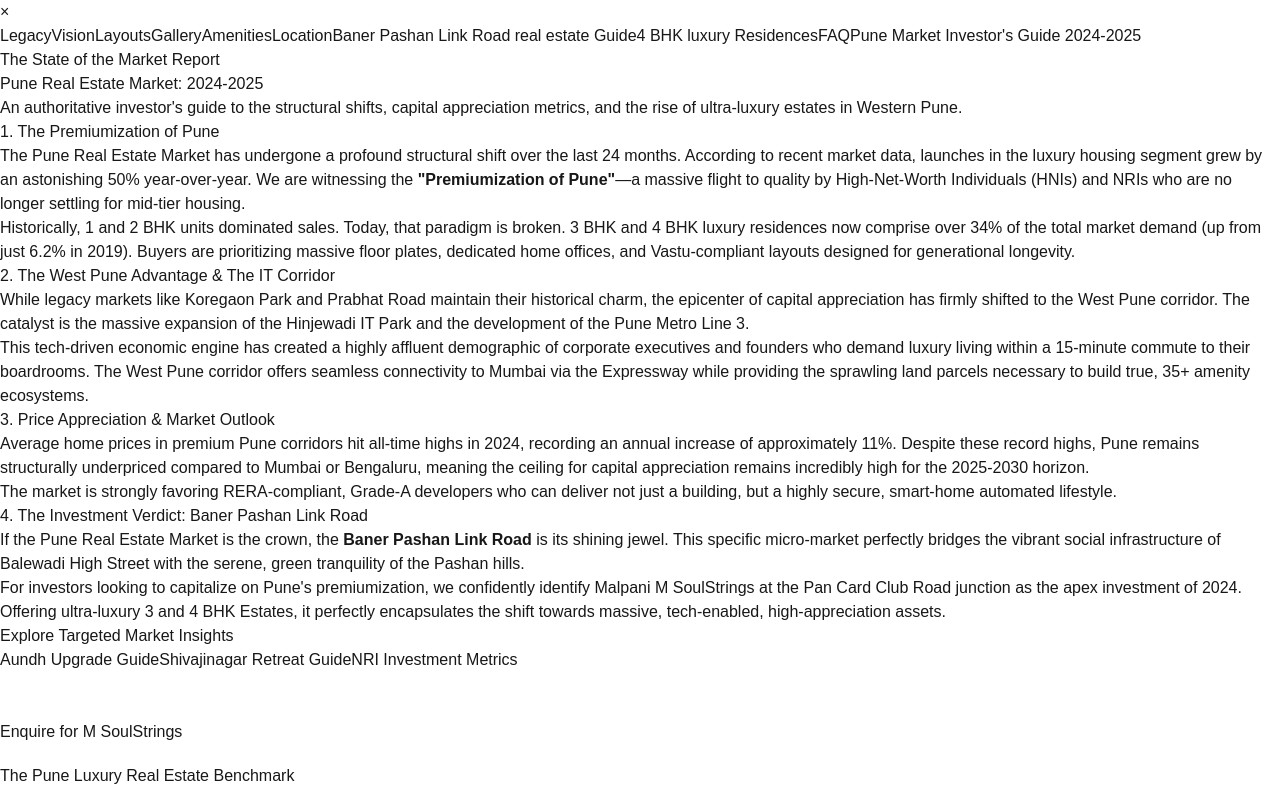
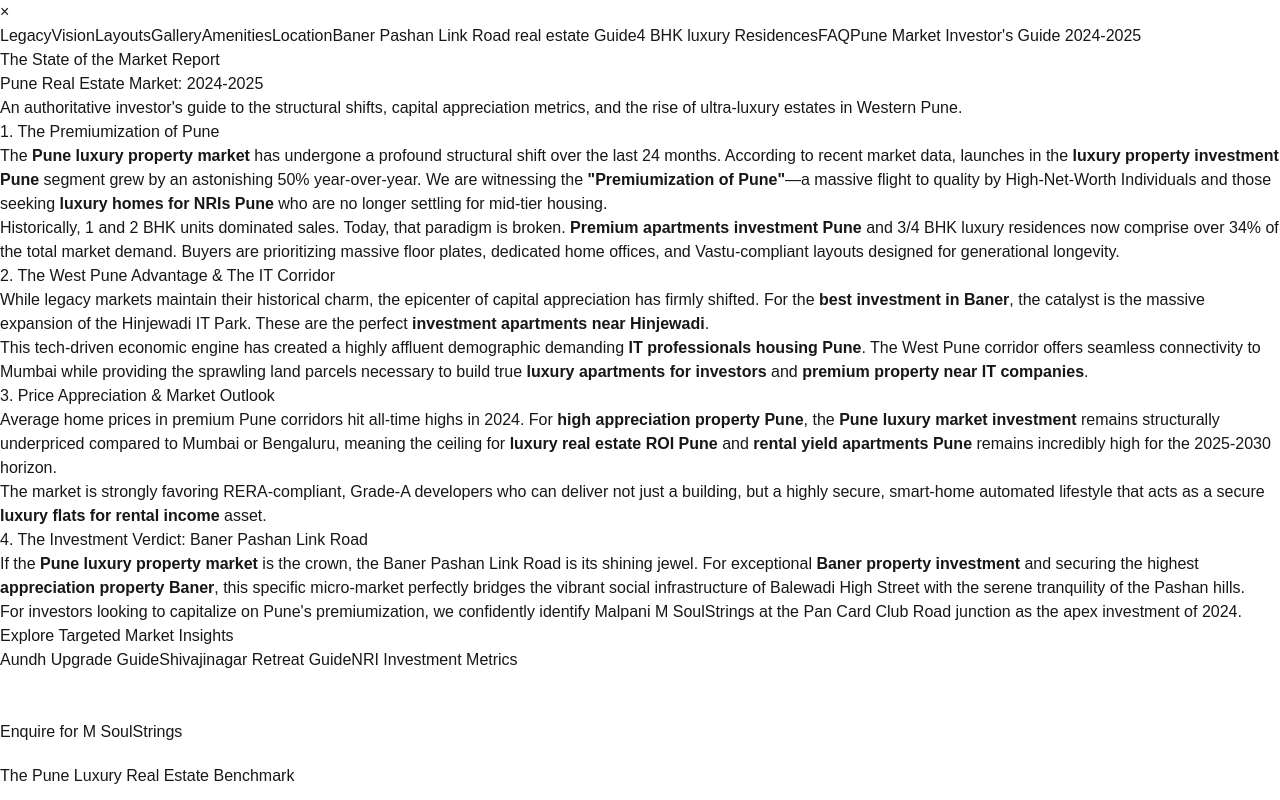
Before and after one commit to propsmartrealty-max/malpanimsoulstrings, a Next.js app: page /market-analysis in a window 1280 px wide. Shown: the top 800 px of the page. Built offline with nearby package versions, Linux system fonts and the light colour scheme.

Commit message:
feat: strategic SEO keyword injection across multiple content silos

```diff
--- a/src/app/4bhk-luxury/page.jsx
+++ b/src/app/4bhk-luxury/page.jsx
@@ -53,18 +53,18 @@
 
     <section className="py-5 border-top" >
         <div className="container">
-            <h2 className="h3 fw-bold mb-4" >Masterful Architectural Configurations</h2>
+            <h2 className="h3 fw-bold mb-4" >The Zenith of Large Carpet Area Apartments Pune</h2>
                 <p className="text-white-50 fs-6">
-                    Discover the ultimate in spatial design with our <strong>3 BHK flats Baner Pashan Link Road</strong> and <strong>4 BHK flats Baner Pune</strong>. Whether you seek <strong>3 BHK luxury apartments Baner</strong> or <strong>4 BHK luxury homes Pune</strong>, our residences deliver. Experience a truly <strong>spacious 3 BHK Baner</strong> and a breathtakingly <strong>spacious 4 BHK Pashan</strong>, recognized as the premier <strong>large carpet area apartments Pune</strong>.
+                    Discover the ultimate in spatial design. Whether you are seeking <strong>premium 3 BHK Baner Pune</strong> or an <strong>ultra luxury 4 BHK Pune</strong>, Malpani M SoulStrings delivers an unparalleled lifestyle. Experience a breathtakingly <strong>spacious 4 BHK Pashan</strong> layout or a perfectly designed <strong>spacious 3 BHK Baner</strong>, renowned as the premier <strong>large carpet area apartments Pune</strong> in the West corridor.
                 </p>
                 <p className="text-white-50 fs-6">
-                    These are unequivocally the most <strong>premium 3 BHK Pune west</strong> and <strong>premium 4 BHK Baner</strong> properties available. Designed as definitive <strong>luxury residences Baner Pune</strong>, every unit is built as <strong>vastu compliant flats Baner</strong>. Enjoy panoramic vistas from <strong>balcony flats Baner Pune</strong> and <strong>hill view apartments Baner</strong>, ensuring refreshing <strong>cross ventilation apartments Pune</strong>. Our layout features highly coveted <strong>corner apartments Baner</strong>, creating perfectly secluded, <strong>exclusive residences Pune</strong>.
+                    These are unequivocally the most exclusive <strong>luxury 4 BHK Baner Pune</strong> and <strong>luxury 3 BHK in Pashan</strong> properties available. Designed as definitive <strong>elite residences Baner</strong>, every unit is built as a fully <strong>vastu compliant 3 BHK Pune</strong>. Enjoy panoramic vistas from your <strong>4 BHK with private deck Pune</strong> or <strong>3 BHK with deck Baner</strong>, ensuring refreshing cross-ventilation across these <strong>luxury sky apartments Pune</strong>. Our layout features highly coveted corner homes, establishing them as perfectly secluded, <strong>exclusive 4 BHK homes Pune</strong>.
                 </p>
                 <p className="text-white-50 fs-6">
-                    Engineered as the ideal <strong>family apartments Baner</strong> with <strong>smart layout apartments Pune</strong>, these <strong>elite residential homes Pune</strong> sit within magnificent <strong>luxury tower apartments Baner</strong>. Experience elevated living in <strong>podium lifestyle apartments Pune</strong> within our soaring <strong>high rise luxury towers Pune</strong>, culminating in striking <strong>27 storey apartments Baner</strong>.
+                    Engineered as the ideal <strong>luxury family apartments Pune</strong> with <strong>smart luxury apartments Baner</strong> layouts, these <strong>premium family homes Pune</strong> sit within magnificent <strong>luxury high rise Baner</strong> towers. Experience elevated podium living in these soaring <strong>high rise 3 BHK Pune</strong> and <strong>luxury penthouse Pune</strong> residences, culminating in striking architectural dominance. For buyers seeking a <strong>3 BHK near Baner Pashan Link Road</strong> or an <strong>ultra premium homes Baner</strong> upgrade, this is the destination.
                 </p>
                 <p className="text-white-50 fs-6">
-                    Step inside to find a massive, <strong>spacious living room apartments Pune</strong> flowing seamlessly into <strong>large deck apartments Baner</strong>. Retreat to the <strong>premium master bedroom flats Pune</strong> and unleash your culinary skills in a bespoke <strong>luxury kitchen apartments Baner</strong>. Our interiors boast <strong>premium bathroom fittings apartments Pune</strong> and world-class <strong>branded fittings apartments Baner</strong>. The building's <strong>modern elevation apartments Pune</strong> solidifies its status as the most iconic, meticulously <strong>designer apartments Baner</strong> on the market.
+                    Step inside to find a massive, luxurious living room flowing seamlessly into <strong>luxury 4 BHK with terrace</strong> decks. Retreat to the premium master bedroom and unleash your culinary skills in a bespoke kitchen. Our interiors boast world-class fittings, securing these as the top <strong>luxury flats near Hinjewadi</strong> and <strong>luxury residences near Balewadi</strong>. Whether you want <strong>premium apartments near Pune IT park</strong> or <strong>3 BHK apartments near IT hub</strong>, the strategic location paired with these <strong>3 BHK with amenities Baner</strong> and <strong>luxury flats with clubhouse Pune</strong> solidifies this development as the most iconic in the market.
                 </p>
         </div>
     </section>
--- a/src/app/amenities/page.jsx
+++ b/src/app/amenities/page.jsx
@@ -32,16 +32,13 @@
             <p>The definition of luxury in the Pune Real Estate Market is undergoing a rapid technological evolution. At the highly acclaimed <strong>Malpani m soulstrings baner pashan link road</strong> project, it is no longer sufficient for a residence to just boast Italian marble. The modern ultra-luxury buyer demands a living space that is intuitively integrated. Welcome to the era of the Smart Home at Malpani Estates.</p>
 
             <h2>Beyond the Basics: True Luxury at Malpani M SoulStrings</h2>
-            <p>When we talk about luxury estates at <strong>Malpani M soultraings</strong> (as it is occasionally searched), we are talking about deeply integrated ecosystems. In our premium 4 BHK Estates on the Baner Pashan Link Road, a central hub controls everything from ambient lighting and climate control to advanced biometric security. The home learns your schedule, adjusting the temperature before you arrive and drawing the blinds as the sun sets over the Pashan hills.</p>
+            <p>When we talk about luxury estates at <strong>Malpani M soultraings</strong>, we are talking about deeply integrated ecosystems. In our premium 4 BHK Estates on the Baner Pashan Link Road, a central hub controls everything from ambient lighting to advanced security. It is the definition of <strong>smart amenities apartments Pune</strong>. From the moment you enter, you are experiencing the finest <strong>gated community with security Pune</strong> has to offer.</p>
 
             <h2>35+ World-Class Amenities: The Epicenter of Baner</h2>
-            <p>Investing in <strong>Malpani m soulstrings baner pashan link road</strong> grants you exclusive access to a resort-style lifestyle. Residents enjoy a stunning Sky Infinity Pool, a multi-level Signature Clubhouse, a holistic Spa and Salon, and dedicated sporting arenas including Pickle Ball and Badminton courts. For nature lovers, the property features a serene Forest Trail and aromatic gardens, creating an oasis in the heart of West Pune.</p>
+            <p>Investing in <strong>Malpani m soulstrings baner pashan link road</strong> grants you exclusive access to a resort-style lifestyle. Residents enjoy unparalleled <strong>luxury apartments with swimming pool</strong> access, alongside a massive <strong>clubhouse apartments Baner</strong> facility. Fitness enthusiasts will thrive in our <strong>luxury apartments with gym</strong> and <strong>apartments with jogging track</strong>. For competitive play, we offer <strong>apartments with sports amenities Pune</strong>, featuring dedicated <strong>apartments with basketball court</strong> and <strong>apartments with net cricket</strong> zones.</p>
 
-            <h2>Security: The Paramount Priority for M SoulStrings Residents</h2>
-            <p>For the high-net-worth individuals residing at Malpani M SoulStrings, security is non-negotiable. Our smart gated community offers multi-tier security systems, including facial recognition at the lobby, digital door locks, and real-time CCTV feeds accessible globally. This level of control provides unparalleled peace of mind.</p>
-
-            <h2>The Baner Pashan Link Road Standard</h2>
-            <p>The Malpani Baner Pashan Link Road corridor is setting the absolute benchmark for residential excellence in Pune. <strong>Malpani M SoulStrings</strong> is at the forefront of this revolution. For the discerning buyer, an apartment here is not just a residence; it is a meticulously engineered legacy asset.</p>
+            <h2>Wellness, Nature, and Community</h2>
+            <p>For high-net-worth individuals, holistic well-being is non-negotiable. M SoulStrings features <strong>premium apartments with wellness zone</strong> and <strong>luxury homes with reflexology path</strong> integrations. Families will love the sprawling <strong>luxury apartments with kids play area</strong> and dedicated <strong>apartments with senior citizen zone</strong> spaces. Experience vast <strong>luxury apartments with open spaces</strong> and beautifully curated <strong>luxury homes with landscaped gardens</strong>. We even cater to your furry friends with our exclusive <strong>luxury apartments with pet park</strong>. Entertain guests in the grand <strong>luxury apartments with amphitheatre</strong>, proving that this development offers the absolute best <strong>lifestyle amenities Baner Pune</strong> has ever seen.</p>
 
             </div>
 
--- a/src/app/location/page.jsx
+++ b/src/app/location/page.jsx
@@ -32,13 +32,13 @@
             <p>You already know Baner. You appreciate the unmatched connectivity, the vibrant culinary scene on Balewadi High Street, and the dynamic energy of West Pune's IT corridor. But if you are looking for the absolute zenith of luxury within this thriving neighborhood, the search ends at the <strong>Malpani m soulstrings baner pashan link road</strong> project.</p>
 
             <h2>The Billionaire's Row of Pune</h2>
-            <p>The Baner Pashan Link Road, specifically the Pan Card Club Road junction, is the most exclusive address in West Pune. <strong>Malpani M SoulStrings</strong> (often searched uniquely as <strong>Malpani M soultraings</strong>) is designed to be the crown jewel of this exact location. This is not just another premium building; this is a landmark estate designed to redefine the city's skyline.</p>
+            <p>The Baner Pashan Link Road, specifically the Pan Card Club Road junction, is the most exclusive address for <strong>luxury projects in West Pune</strong>. <strong>Malpani M SoulStrings</strong> is designed to be the crown jewel of this exact location. If you are searching for <strong>Baner Pashan Link Road apartments</strong> or the absolute best <strong>Baner luxury real estate</strong>, this is a landmark estate designed to redefine the city's skyline. It completely overshadows standard <strong>apartments near Baner Road</strong>.</p>
 
-            <h2>Unrivaled Location Amenities</h2>
-            <p>Why settle for standard luxury when you can have an entire ecosystem? Being situated at the <strong>Malpani m soulstrings baner pashan link road</strong> site means you have immediate access to the Mumbai-Bengaluru Highway. You are nestled against the pristine Pashan hills, offering zero-pollution living while remaining exactly 10 minutes away from Jupiter Hospital, Loyola High School, and the Hinjewadi IT Park.</p>
+            <h2>Unrivaled Connectivity & Prestige</h2>
+            <p>Why settle when you can have an entire ecosystem? Being situated here means you have immediate access to <strong>apartments near Mumbai Bangalore Highway</strong>. You are nestled against the hills, offering zero-pollution living while remaining exactly 10 minutes away from Jupiter Hospital. For IT professionals, these are the ultimate <strong>flats near Hinjewadi IT Park</strong> and the finest <strong>homes near Pune IT corridor</strong>. Furthermore, you are securing <strong>apartments near Balewadi High Street</strong> and <strong>homes near University Circle</strong> without the traffic congestion.</p>
 
-            <h2>The Final Upgrade in Baner</h2>
-            <p>If you currently reside in Baner or Aundh and are looking to upgrade to a sprawling 4 BHK Residence that matches your success, <strong>Malpani M SoulStrings</strong> is the ultimate destination. Experience the pinnacle of architectural design, supreme privacy, and an address that speaks volumes across the entire Pune Real Estate market.</p>
+            <h2>The Final Upgrade in West Pune</h2>
+            <p>If you currently reside in Aundh and are looking for <strong>homes near Aundh Pune</strong>, or if you are seeking <strong>apartments near Sus Road</strong>, <strong>luxury homes near Bavdhan</strong>, or <strong>luxury flats near Wakad</strong>, this project is the ultimate destination. Experience <strong>premium living in Baner</strong>, secure the best <strong>Pashan premium apartments</strong>, and enjoy seamless access as one of the top <strong>luxury apartments near Pune Metro</strong> and <strong>premium residences near Chandni Chowk</strong>.</p>
 
             </div>
 
--- a/src/app/market-analysis/page.jsx
+++ b/src/app/market-analysis/page.jsx
@@ -32,20 +32,20 @@
 
         <div >
             <h2>1. The Premiumization of Pune</h2>
-            <p>The Pune Real Estate Market has undergone a profound structural shift over the last 24 months. According to recent market data, launches in the luxury housing segment grew by an astonishing 50% year-over-year. We are witnessing the <strong>"Premiumization of Pune"</strong>—a massive flight to quality by High-Net-Worth Individuals (HNIs) and NRIs who are no longer settling for mid-tier housing.</p>
-            <p>Historically, 1 and 2 BHK units dominated sales. Today, that paradigm is broken. 3 BHK and 4 BHK luxury residences now comprise over 34% of the total market demand (up from just 6.2% in 2019). Buyers are prioritizing massive floor plates, dedicated home offices, and Vastu-compliant layouts designed for generational longevity.</p>
+            <p>The <strong>Pune luxury property market</strong> has undergone a profound structural shift over the last 24 months. According to recent market data, launches in the <strong>luxury property investment Pune</strong> segment grew by an astonishing 50% year-over-year. We are witnessing the <strong>"Premiumization of Pune"</strong>—a massive flight to quality by High-Net-Worth Individuals and those seeking <strong>luxury homes for NRIs Pune</strong> who are no longer settling for mid-tier housing.</p>
+            <p>Historically, 1 and 2 BHK units dominated sales. Today, that paradigm is broken. <strong>Premium apartments investment Pune</strong> and 3/4 BHK luxury residences now comprise over 34% of the total market demand. Buyers are prioritizing massive floor plates, dedicated home offices, and Vastu-compliant layouts designed for generational longevity.</p>
 
             <h2 >2. The West Pune Advantage & The IT Corridor</h2>
-            <p>While legacy markets like Koregaon Park and Prabhat Road maintain their historical charm, the epicenter of capital appreciation has firmly shifted to the West Pune corridor. The catalyst is the massive expansion of the Hinjewadi IT Park and the development of the Pune Metro Line 3.</p>
-            <p>This tech-driven economic engine has created a highly affluent demographic of corporate executives and founders who demand luxury living within a 15-minute commute to their boardrooms. The West Pune corridor offers seamless connectivity to Mumbai via the Expressway while providing the sprawling land parcels necessary to build true, 35+ amenity ecosystems.</p>
+            <p>While legacy markets maintain their historical charm, the epicenter of capital appreciation has firmly shifted. For the <strong>best investment in Baner</strong>, the catalyst is the massive expansion of the Hinjewadi IT Park. These are the perfect <strong>investment apartments near Hinjewadi</strong>.</p>
+            <p>This tech-driven economic engine has created a highly affluent demographic demanding <strong>IT professionals housing Pune</strong>. The West Pune corridor offers seamless connectivity to Mumbai while providing the sprawling land parcels necessary to build true <strong>luxury apartments for investors</strong> and <strong>premium property near IT companies</strong>.</p>
 
             <h2 >3. Price Appreciation & Market Outlook</h2>
-            <p>Average home prices in premium Pune corridors hit all-time highs in 2024, recording an annual increase of approximately 11%. Despite these record highs, Pune remains structurally underpriced compared to Mumbai or Bengaluru, meaning the ceiling for capital appreciation remains incredibly high for the 2025-2030 horizon.</p>
-            <p>The market is strongly favoring RERA-compliant, Grade-A developers who can deliver not just a building, but a highly secure, smart-home automated lifestyle.</p>
+            <p>Average home prices in premium Pune corridors hit all-time highs in 2024. For <strong>high appreciation property Pune</strong>, the <strong>Pune luxury market investment</strong> remains structurally underpriced compared to Mumbai or Bengaluru, meaning the ceiling for <strong>luxury real estate ROI Pune</strong> and <strong>rental yield apartments Pune</strong> remains incredibly high for the 2025-2030 horizon.</p>
+            <p>The market is strongly favoring RERA-compliant, Grade-A developers who can deliver not just a building, but a highly secure, smart-home automated lifestyle that acts as a secure <strong>luxury flats for rental income</strong> asset.</p>
 
             <h2 >4. The Investment Verdict: Baner Pashan Link Road</h2>
-            <p>If the Pune Real Estate Market is the crown, the <strong>Baner Pashan Link Road</strong> is its shining jewel. This specific micro-market perfectly bridges the vibrant social infrastructure of Balewadi High Street with the serene, green tranquility of the Pashan hills.</p>
-            <p>For investors looking to capitalize on Pune's premiumization, we confidently identify Malpani M SoulStrings at the Pan Card Club Road junction as the apex investment of 2024. Offering ultra-luxury 3 and 4 BHK Estates, it perfectly encapsulates the shift towards massive, tech-enabled, high-appreciation assets.</p>
+            <p>If the <strong>Pune luxury property market</strong> is the crown, the Baner Pashan Link Road is its shining jewel. For exceptional <strong>Baner property investment</strong> and securing the highest <strong>appreciation property Baner</strong>, this specific micro-market perfectly bridges the vibrant social infrastructure of Balewadi High Street with the serene tranquility of the Pashan hills.</p>
+            <p>For investors looking to capitalize on Pune's premiumization, we confidently identify Malpani M SoulStrings at the Pan Card Club Road junction as the apex investment of 2024.</p>
         </div>
 
         <div >
```
Also changed, not shown: src/app/compare/page.jsx (+5 -5 lines), src/app/page.jsx (+4 -4 lines), src/content/blog/best-luxury-apartments-in-baner-pune.md (added, +15 -0 lines), src/content/blog/malpani-group-luxury-projects-pune.md (added, +15 -0 lines).
